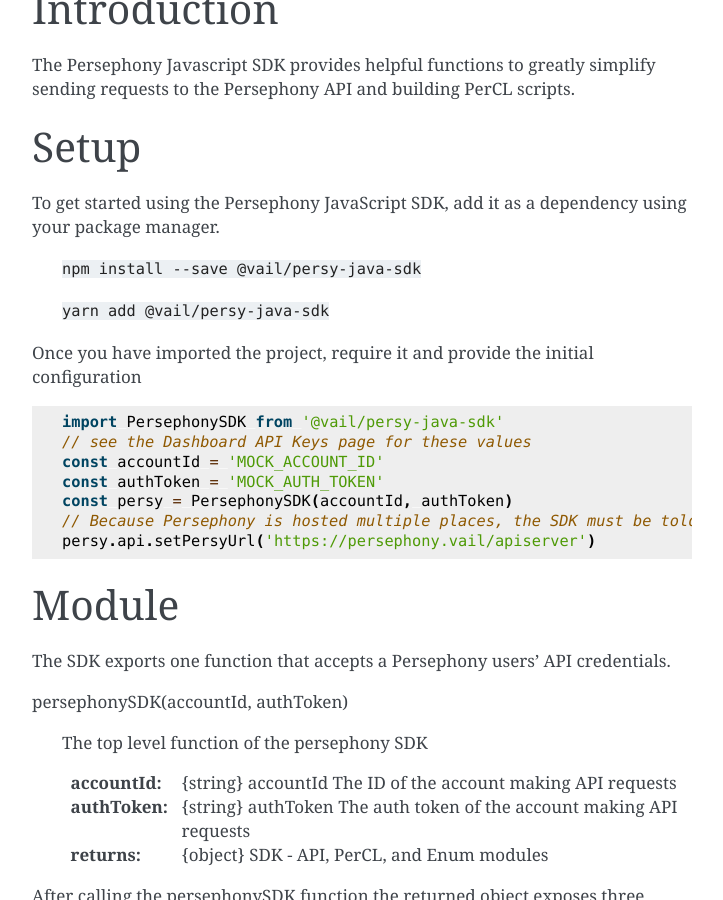
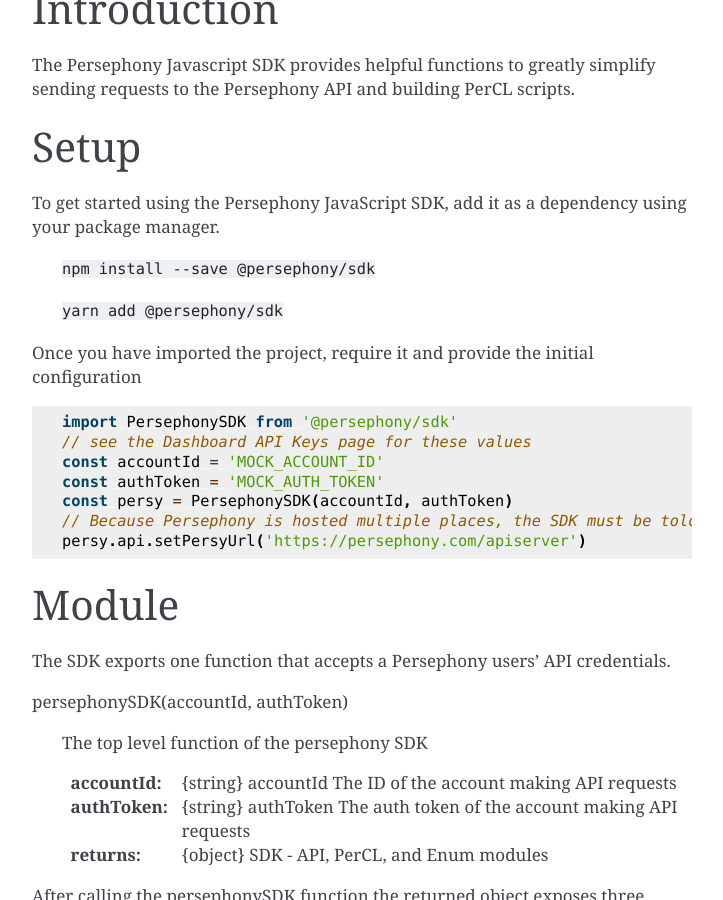
Before and after one commit to FreeClimbAPI/nodejs-sdk, a Sphinx documentation site: the page built from docs/source/index.rst, in a window 1280 px wide and 900 px high, scrolled down 1244 px. Shown: the whole window, without its empty margins (388-1111 px from the left). Built offline with Sphinx 7.4.7, drawn with Linux system fonts in a browser that asks for light colours.

Commit message:
Fix SDK name
remove unnecessary package-lock file

```diff
--- a/docs/source/index.rst
+++ b/docs/source/index.rst
@@ -22,19 +22,19 @@
 
 To get started using the Persephony JavaScript SDK, add it as a dependency using your package manager.
 
-    ``npm install --save @vail/persy-java-sdk``
+    ``npm install --save @persephony/sdk``
 
-    ``yarn add @vail/persy-java-sdk``
+    ``yarn add @persephony/sdk``
 
 Once you have imported the project, require it and provide the initial configuration ::
 
-    import PersephonySDK from '@vail/persy-java-sdk'
+    import PersephonySDK from '@persephony/sdk'
     // see the Dashboard API Keys page for these values
     const accountId = 'MOCK_ACCOUNT_ID'
     const authToken = 'MOCK_AUTH_TOKEN'
     const persy = PersephonySDK(accountId, authToken)
     // Because Persephony is hosted multiple places, the SDK must be told which one you are using
-    persy.api.setPersyUrl('https://persephony.vail/apiserver')
+    persy.api.setPersyUrl('https://persephony.com/apiserver')
 
 Module
 ======
```
Also changed, not shown: 1 other file.
